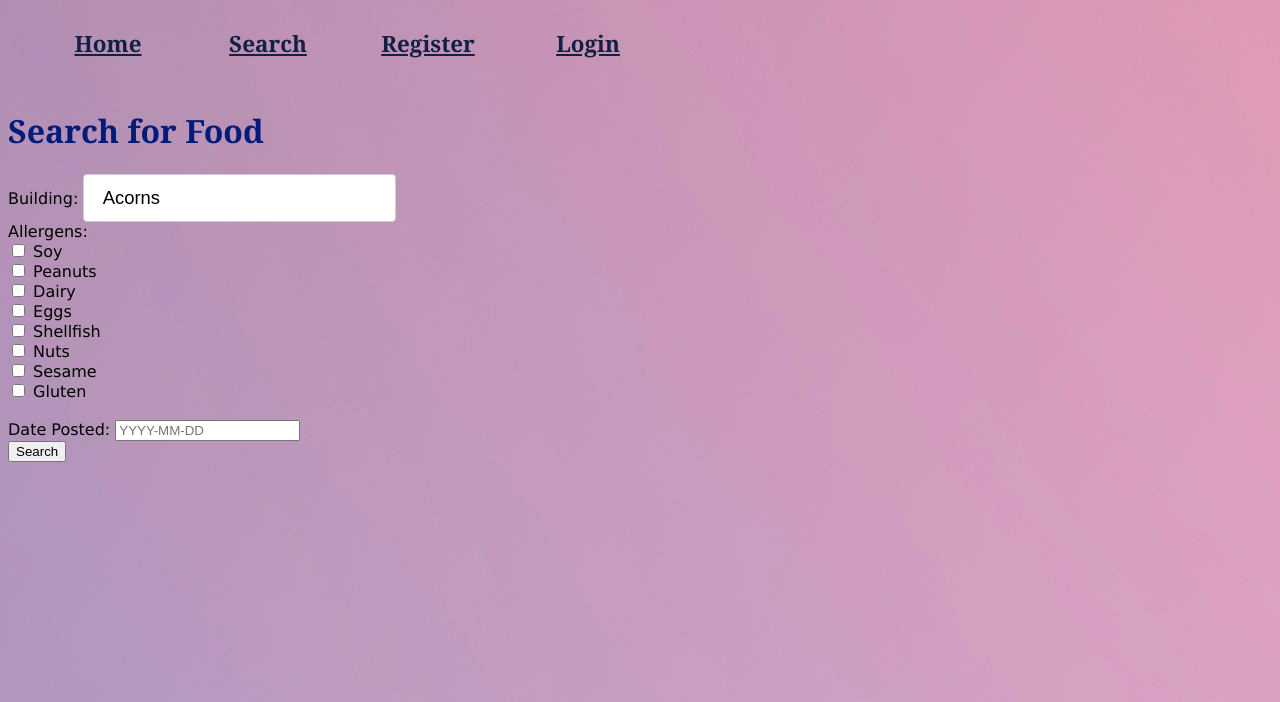
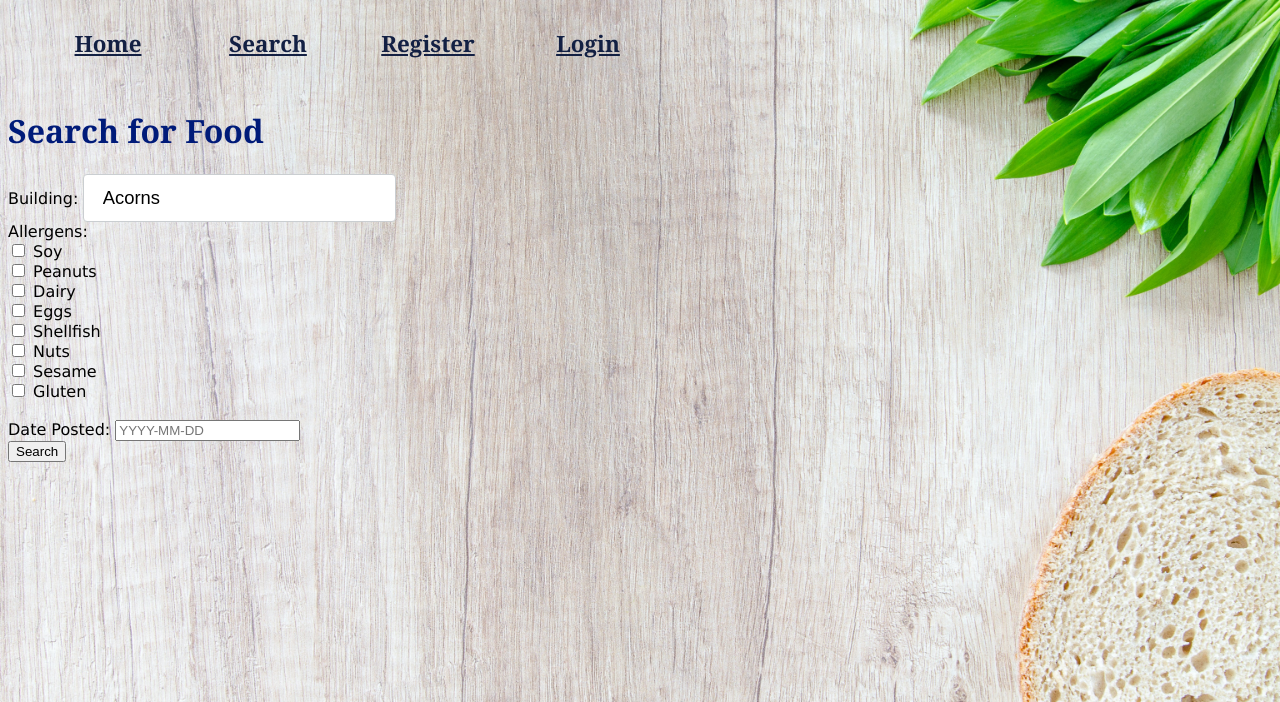
Before and after one commit to kaybr24/free-food-alert, a Flask app: page /search/ in a window 1280 px wide. Shown: the top 702 px of the page. Run offline with Flask 3, Linux system fonts and the light colour scheme.

Commit message:
updated css

```diff
--- a/static/style.css
+++ b/static/style.css
@@ -8,7 +8,8 @@ HTML {
     font-family: var(--font-family)
 }
 body{
-    background-image: url("background3.jpg");
+    background-image: url("BackgroundCS304.jpg");
+    background-size: cover;
     /* background-color: #000; */
 }
 .location-menu {
@@ -79,6 +80,8 @@ h2, h3 {
     box-sizing: border-box;
     overflow: auto;
     color: #000;
+    background-color: rgba(215, 246, 250, 0.6);
+    /* opacity: 0.6; */
     font-size: 14px;
     /* word-wrap: break-word;
     overflow-wrap: break-word; */
```
